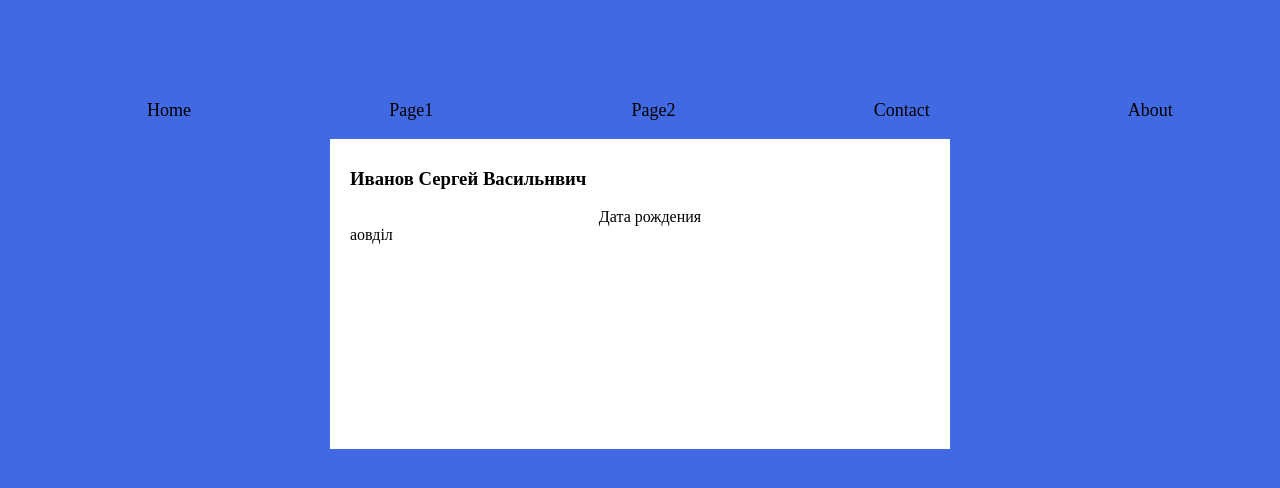
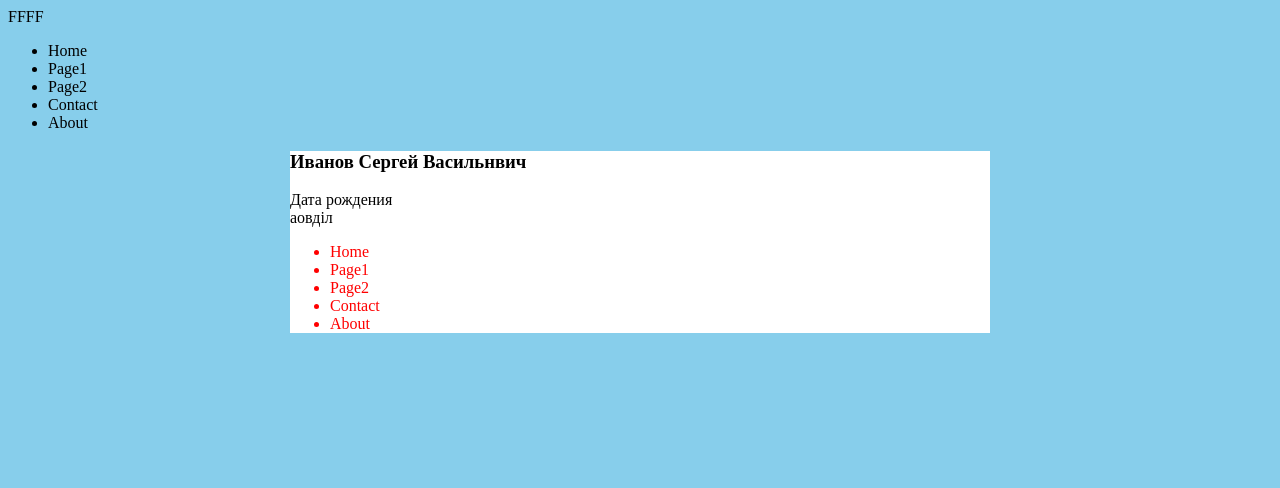
Before and after one commit to BoychiksDep/Yrok, a plain HTML site: page html/Dom.html in a window 1280 px wide. Drawn offline with Linux system fonts and the light colour scheme.

Commit message:
my commit

```diff
--- a/html/Dom.html
+++ b/html/Dom.html
@@ -1,12 +1,15 @@
 <!DOCTYPE html>
 <html lang="en">
+
 <head>
     <meta charset="UTF-8">
     <meta http-equiv="X-UA-Compatible" content="IE=edge">
     <meta name="viewport" content="width=device-width, initial-scale=1.0">
     <title>Document</title>
-    <link rel="stylesheet" href="css/style.css">
-</head>
+    <link rel="stylesheet" href="css/style1.css">
+
+</head>FFFF
+
 <body>
     <header>
         <nav>
@@ -23,9 +26,17 @@
             <h3>Иванов Сергей Васильнвич</h3>
             <div class="ds">Дата рождения</div>
             <div>аовділ</div>
+            <ul>
+                <li>Home</li>
+                <li><i class="fa-solid fa-laptop"></i>Page1</li>
+                <li>Page2</li>
+                <li><i class="fa-brands fa-google"></i>Contact</li>
+                <li>About</li>
+            </ul>
         </main>
 
     </header>
 
 </body>
+
 </html>
--- a/html/css/style.css
+++ b/html/css/style.css
@@ -1,7 +1,6 @@
-body{
+body {
     background-color: #4169E1;
 }
-
 
 header ul {
     display: flex;
@@ -13,13 +12,8 @@ header ul {
     margin-top: 100px;
     /* padding-top: 20px; */
 }
-.ds{
-    display: flex;
-    justify-content: center;
 
-}
-
-main{
+main {
     background-color: white;
     width: 600px;
     height: 300px;
--- /dev/null
+++ b/html/css/style1.scss
@@ -0,0 +1,14 @@
+body {
+    background-color: skyblue;
+}
+
+header {}
+
+main {
+    background-color: white;
+    margin: 0 auto;
+    width: 700px;
+    ul {
+        color: red;
+    }
+}
```
Also changed, not shown: html/css/style1.css (added), 1 other file.
